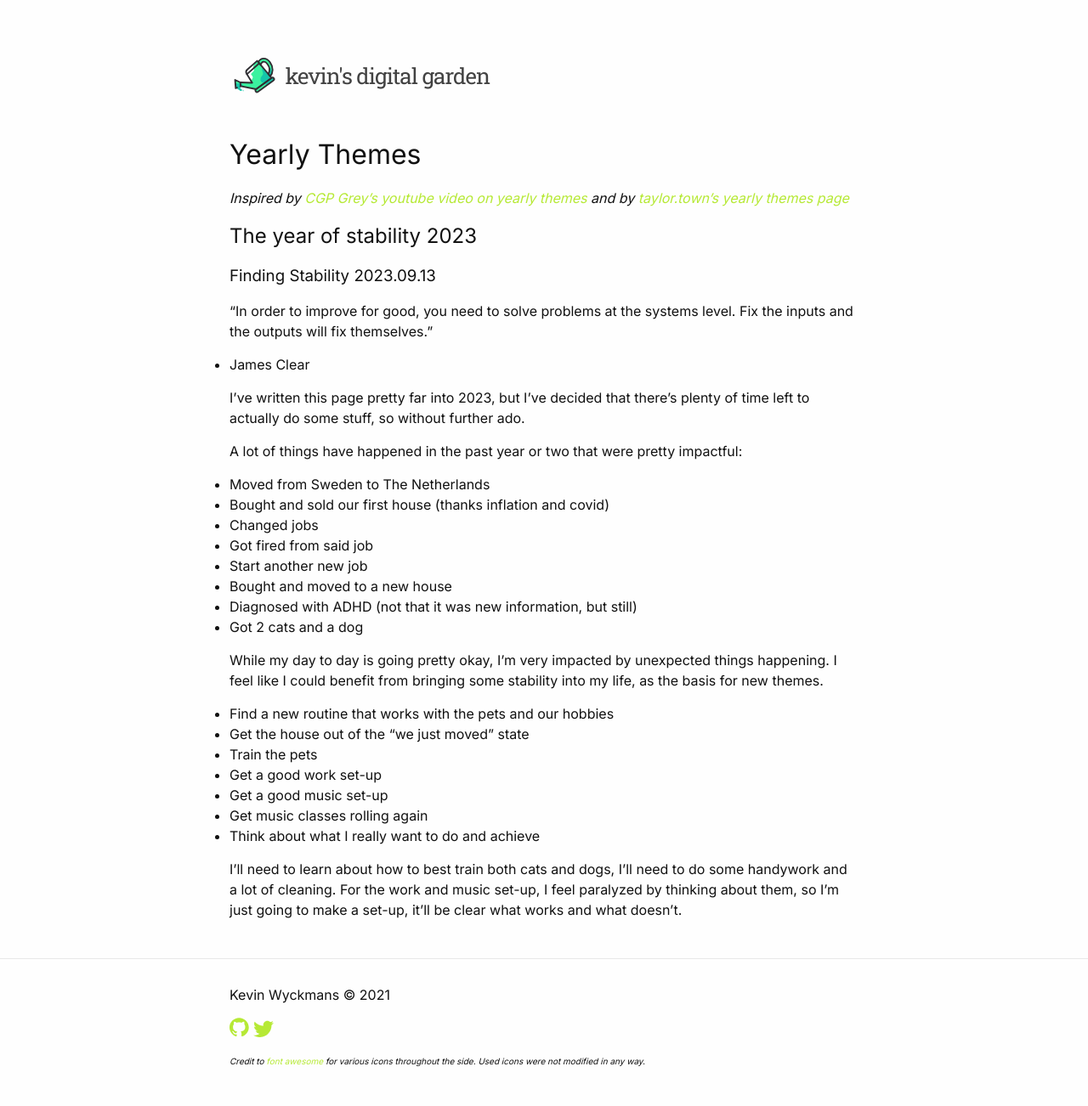
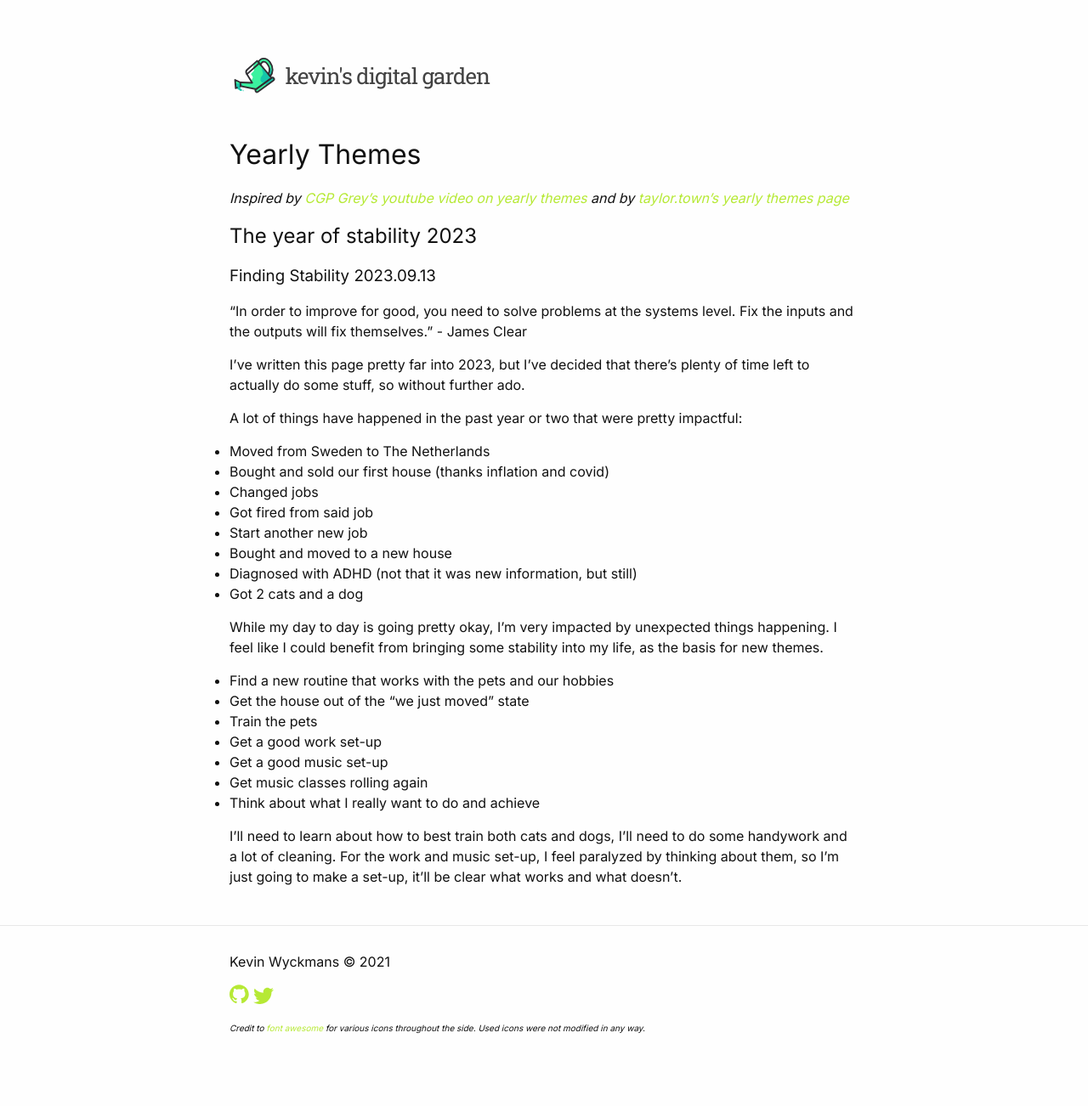
Before and after one commit to kwyckmans/digital-garden, a Jekyll site: the page built from docs/yearly-themes.md, in a window 1280 px wide. Shown: the whole page at 85% size. Built offline with Jekyll 4.4.1, drawn with Linux system fonts in a browser that asks for light colours; our own code applies the rules of GitHub Pages for plain Markdown files; after the commit the page ends 1263 px from its top, so only the background shows below that.

Commit message:
fix formatting

```diff
--- a/docs/yearly-themes.md
+++ b/docs/yearly-themes.md
@@ -6,8 +6,7 @@ _Inspired by [CGP Grey's youtube video on yearly themes](https://www.youtube.com
 
 ### Finding Stability 2023.09.13
 
-> "In order to improve for good, you need to solve problems at the systems level. Fix the inputs and the outputs will fix themselves."
->  - James Clear
+> "In order to improve for good, you need to solve problems at the systems level. Fix the inputs and the outputs will fix themselves."  - James Clear
 
 I've written this page pretty far into 2023, but I've decided that there's plenty of time left to actually do some stuff, so without further ado.
 
```
